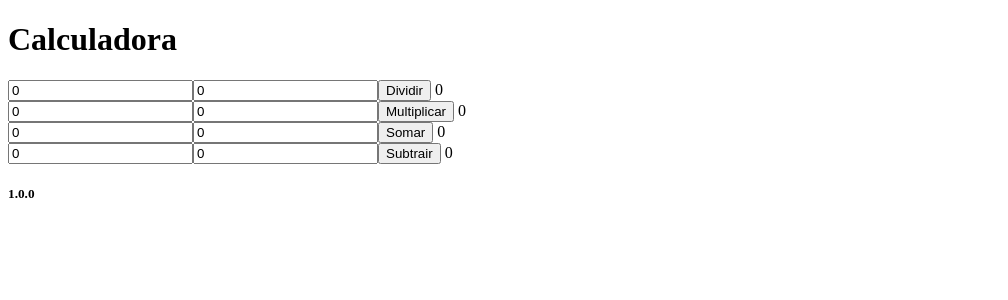
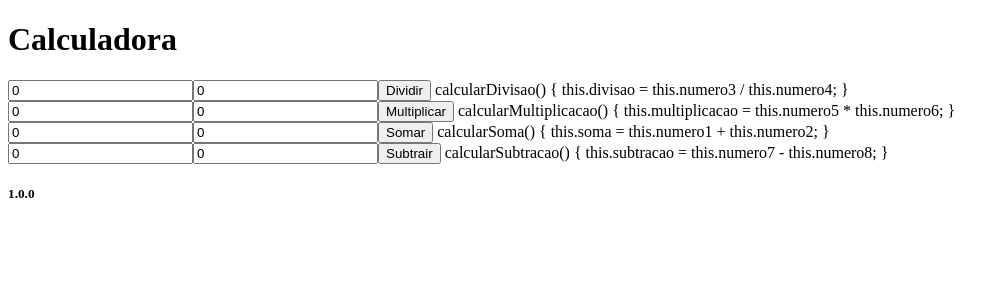
Before and after one commit to vivinivinicius/calc-fatec, an Angular app: page / in a window 1280 px wide. Shown: the top 300 px of the page, without its empty margins (0-1008 px from the left). Built offline with nearby package versions, Linux system fonts and the light colour scheme.

Commit message:
calcularDivisao

```diff
--- a/src/app/calc/calc.component.html
+++ b/src/app/calc/calc.component.html
@@ -1,28 +1,28 @@
 <form>
-  <input type="number" [(ngModel)]="num3" name="num3">
-  <input type="number" [(ngModel)]="num4" name="num4">
-  <button (click)="calc2()">Dividir</button>
-  {{sumdivis}}
+  <input type="number" [(ngModel)]="numero3" name="numero3">
+  <input type="number" [(ngModel)]="numero4" name="numero4">
+  <button (click)="calcularDivisao()">Dividir</button>
+  {{calcularDivisao}}
 </form>
 
 <form>
-  <input type="number" [(ngModel)]="num5" name="num5">
-  <input type="number" [(ngModel)]="num6" name="num6">
-  <button (click)="calc3()">Multiplicar</button>
-  {{summulti}}
+  <input type="number" [(ngModel)]="numero5" name="numero5">
+  <input type="number" [(ngModel)]="numero6" name="numero6">
+  <button (click)="calcularMultiplicacao()">Multiplicar</button>
+  {{calcularMultiplicacao}}
 </form>
 
 <form>
-  <input type="number" [(ngModel)]="num1" name="num1">
-  <input type="number" [(ngModel)]="num2" name="num2">
-  <button (click)="calc()">Somar</button>
-  {{sum}}
+  <input type="number" [(ngModel)]="numero1" name="numero1">
+  <input type="number" [(ngModel)]="numero2" name="numero2">
+  <button (click)="calcularSoma()">Somar</button>
+  {{calcularSoma}}
 </form>
 
 
 <form>
-  <input type="number" [(ngModel)]="num7" name="num7">
-  <input type="number" [(ngModel)]="num8" name="num8">
-  <button (click)="calc4()">Subtrair</button>
-  {{sumsub}}
+  <input type="number" [(ngModel)]="numero7" name="numero7">
+  <input type="number" [(ngModel)]="numero8" name="numero8">
+  <button (click)="calcularSubtracao()">Subtrair</button>
+  {{calcularSubtracao}}
 </form>
--- a/src/app/calc/calc.component.ts
+++ b/src/app/calc/calc.component.ts
@@ -7,30 +7,32 @@ import { Component } from '@angular/core';
 })
 export class CalcComponent {
 
-  num1: number = 0;
-  num2: number = 0;
-  num3: number = 0;
-  num4: number = 0;
-  num5: number = 0;
-  num6: number = 0;
-  num7: number = 0;
-  num8: number = 0;
-  sum: number = 0;
-  sumdivis: number = 0;
-  summulti: number = 0;
-  sumsub: number = 0;
+  numero1: number = 0;
+  numero2: number = 0;
+  numero3: number = 0;
+  numero4: number = 0;
+  numero5: number = 0;
+  numero6: number = 0;
+  numero7: number = 0;
+  numero8: number = 0;
+  soma: number = 0;
+  divisao: number = 0;
+  multiplicacao: number = 0;
+  subtracao: number = 0;
 
-  calc(){
-  this.sum = this.num1 + this.num2;
+  calcularSoma() {
+    this.soma = this.numero1 + this.numero2;
   }
-  calc2(){
-    this.sumdivis = this.num3 / this.num4;
-    }
-    calc3() {
-      this.summulti = this.num5 * this.num6;
-    }
-    calc4() {
-      this.sumsub = this.num7 - this.num8;
-    }
 
+  calcularDivisao() {
+    this.divisao = this.numero3 / this.numero4;
+  }
+
+  calcularMultiplicacao() {
+    this.multiplicacao = this.numero5 * this.numero6;
+  }
+
+  calcularSubtracao() {
+    this.subtracao = this.numero7 - this.numero8;
+  }
 }
```
